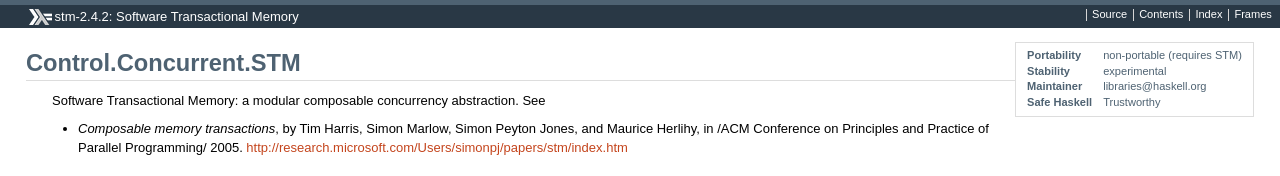
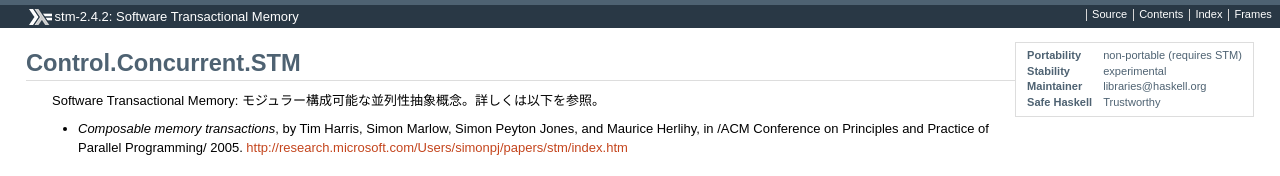
Before and after one commit to takeutch-kemeco/takeutch-kemeco.github.com, a plain HTML site: page man/stm-2.4.2/html/Control-Concurrent-STM.html in a window 1280 px wide. Shown: the top 176 px of the page. Drawn offline with Linux system fonts and the light colour scheme.

Commit message:
translate: stm-2.4.2 Control-Concurrent-STM.html

```diff
--- a/man/stm-2.4.2/html/Control-Concurrent-STM.html
+++ b/man/stm-2.4.2/html/Control-Concurrent-STM.html
@@ -1,8 +1,7 @@
 <!DOCTYPE html PUBLIC "-//W3C//DTD XHTML 1.0 Transitional//EN" "http://www.w3.org/TR/xhtml1/DTD/xhtml1-transitional.dtd"><html xmlns="http://www.w3.org/1999/xhtml"><head><meta http-equiv="Content-Type" content="text/html; charset=UTF-8" /><title>Control.Concurrent.STM</title><link href="ocean.css" rel="stylesheet" type="text/css" title="Ocean" /><script src="haddock-util.js" type="text/javascript"></script><script type="text/javascript">//<![CDATA[
 window.onload = function () {pageLoad();setSynopsis("mini_Control-Concurrent-STM.html");};
 //]]>
-</script></head><body><div id="package-header"><ul class="links" id="page-menu"><li><a href="src/Control-Concurrent-STM.html">Source</a></li><li><a href="index.html">Contents</a></li><li><a href="doc-index.html">Index</a></li></ul><p class="caption">stm-2.4.2: Software Transactional Memory</p></div><div id="content"><div id="module-header"><table class="info"><tr><th>Portability</th><td>non-portable (requires STM)</td></tr><tr><th>Stability</th><td>experimental</td></tr><tr><th>Maintainer</th><td>libraries@haskell.org</td></tr><tr><th>Safe Haskell</th><td>Trustworthy</td></tr></table><p class="caption">Control.Concurrent.STM</p></div><div id="description"><p class="caption">Description</p><div class="doc"><p>Software Transactional Memory: a modular composable concurrency
- abstraction.  See
+</script></head><body><div id="package-header"><ul class="links" id="page-menu"><li><a href="src/Control-Concurrent-STM.html">Source</a></li><li><a href="index.html">Contents</a></li><li><a href="doc-index.html">Index</a></li></ul><p class="caption">stm-2.4.2: Software Transactional Memory</p></div><div id="content"><div id="module-header"><table class="info"><tr><th>Portability</th><td>non-portable (requires STM)</td></tr><tr><th>Stability</th><td>experimental</td></tr><tr><th>Maintainer</th><td>libraries@haskell.org</td></tr><tr><th>Safe Haskell</th><td>Trustworthy</td></tr></table><p class="caption">Control.Concurrent.STM</p></div><div id="description"><p class="caption">Description</p><div class="doc"><p>Software Transactional Memory: モジュラー構成可能な並列性抽象概念。詳しくは以下を参照。
 </p><ul><li> <em>Composable memory transactions</em>, by Tim Harris, Simon Marlow, Simon
     Peyton Jones, and Maurice Herlihy, in /ACM Conference on Principles
     and Practice of Parallel Programming/ 2005.
```
